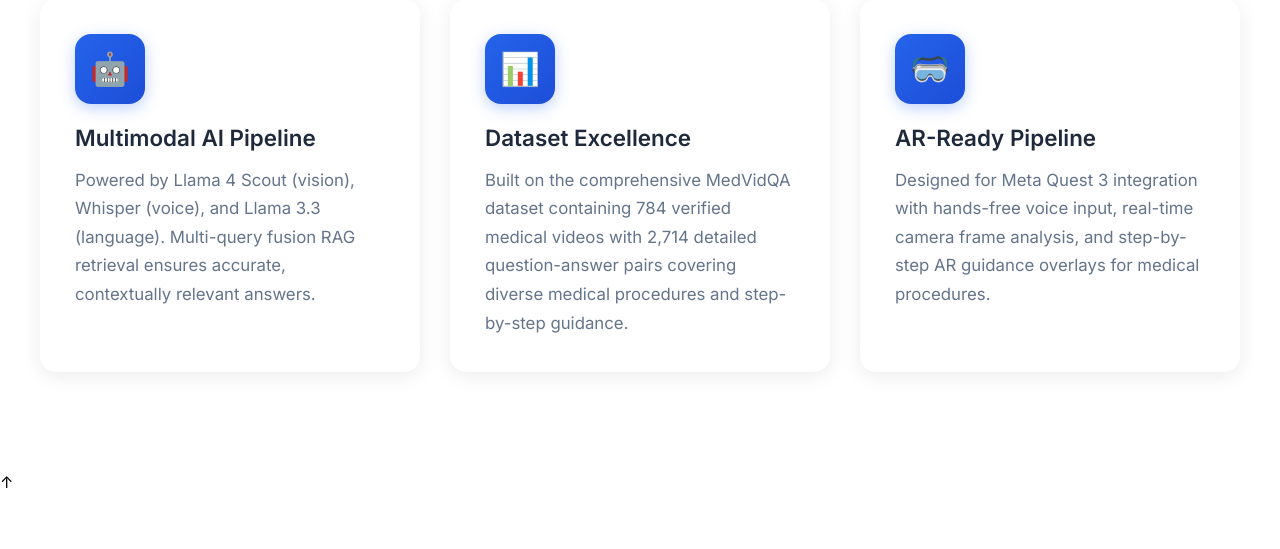
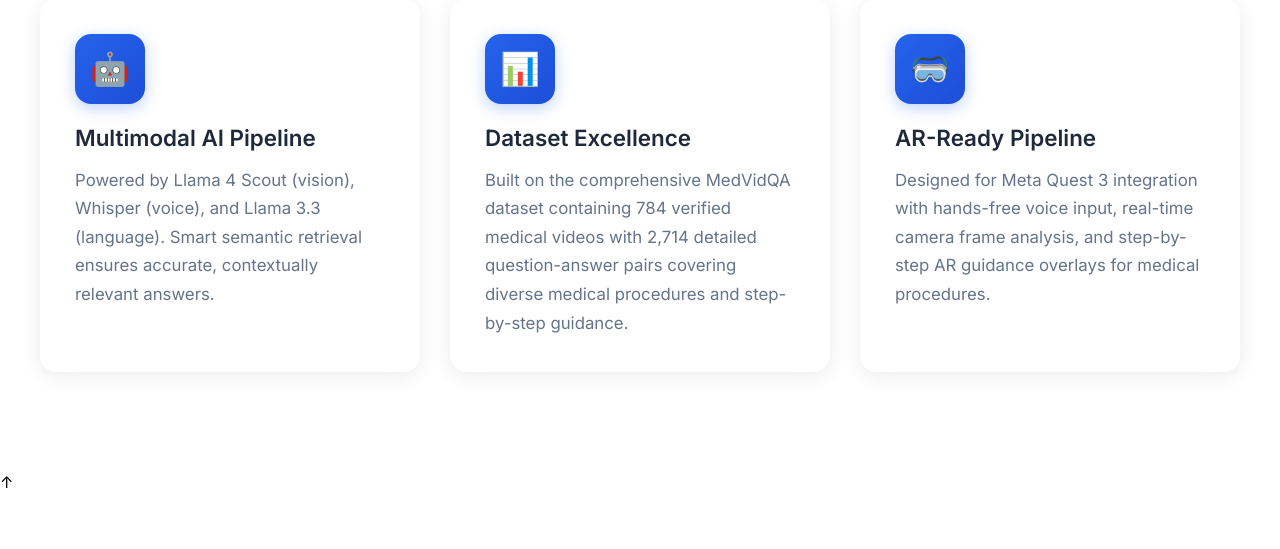
Before and after one commit to YB-Yottabyte/Medix, a Flask app: page / in a window 1280 px wide. Shown: the part 2688-3237 px from the top of the page. Run offline with Flask 3, Linux system fonts and the light colour scheme; parts of the project's set-up code (start-up, migrations or seed data) failed here and were passed over.

Commit message:
Rename Multi-Query Fusion RAG to Smart Semantic Search

```diff
--- a/app.py
+++ b/app.py
@@ -518,7 +518,7 @@ def pipeline_info():
                 'output': 'Body part + condition + severity + search query',
             },
             '3_retrieval': {
-                'method': 'Multi-query fusion RAG',
+                'method': 'Smart semantic',
                 'embedding_model': config['database']['embedding_model'],
                 'database_size': len(db.procedures),
                 'similarity_threshold': config['database']['similarity_threshold'],
--- a/database/retriever.py
+++ b/database/retriever.py
@@ -1,6 +1,6 @@
 """
 Enhanced Retriever for searching medical procedures database
-Supports multi-query fusion and cross-encoder re-ranking
+Supports smart semantic and cross-encoder re-ranking
 """
 import numpy as np
 from typing import List, Dict, Optional
--- a/templates/index_video.html
+++ b/templates/index_video.html
@@ -168,7 +168,7 @@
             <div class="feature-card">
                 <div class="feature-icon">🤖</div>
                 <h3>Multimodal AI Pipeline</h3>
-                <p>Powered by Llama 4 Scout (vision), Whisper (voice), and Llama 3.3 (language). Multi-query fusion RAG retrieval ensures accurate, contextually relevant answers.</p>
+                <p>Powered by Llama 4 Scout (vision), Whisper (voice), and Llama 3.3 (language). Smart semantic retrieval ensures accurate, contextually relevant answers.</p>
             </div>
             <div class="feature-card">
                 <div class="feature-icon">📊</div>
```
Also changed, not shown: README.md, docs/architecture.svg.
